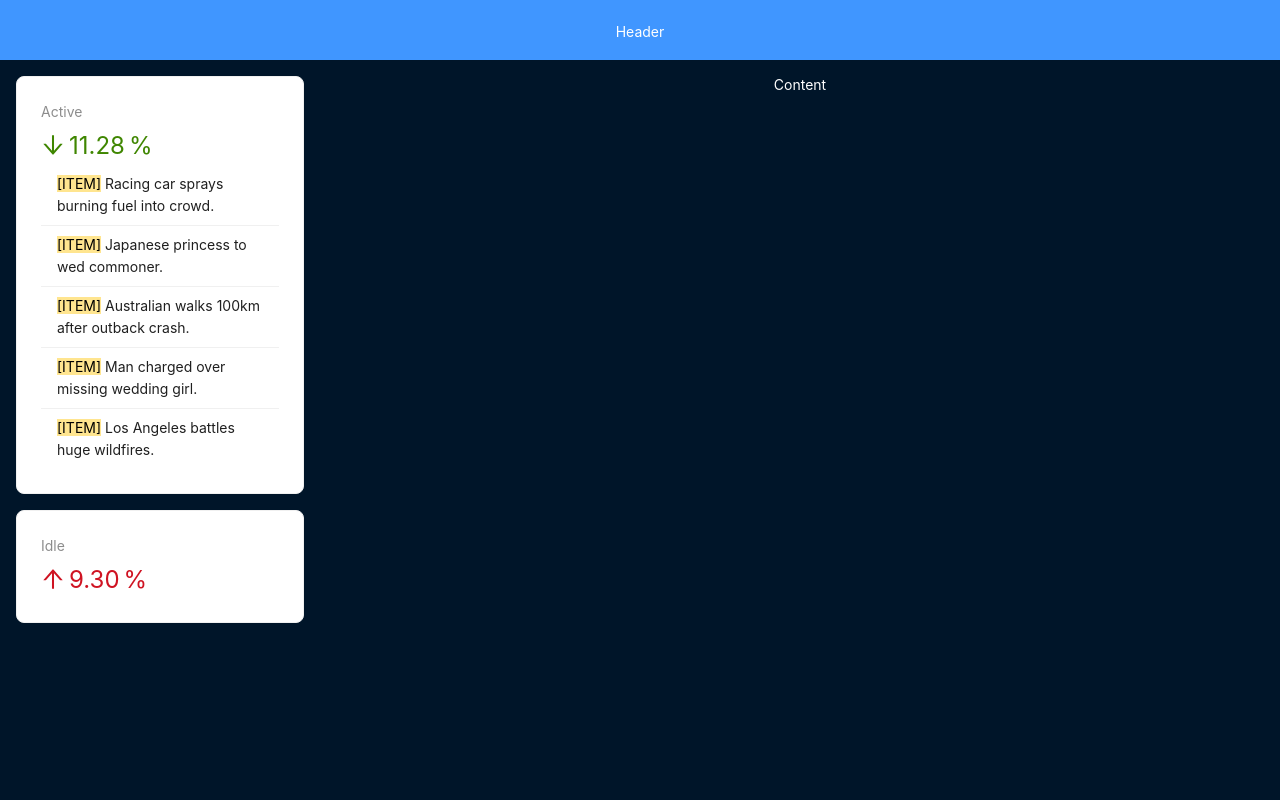
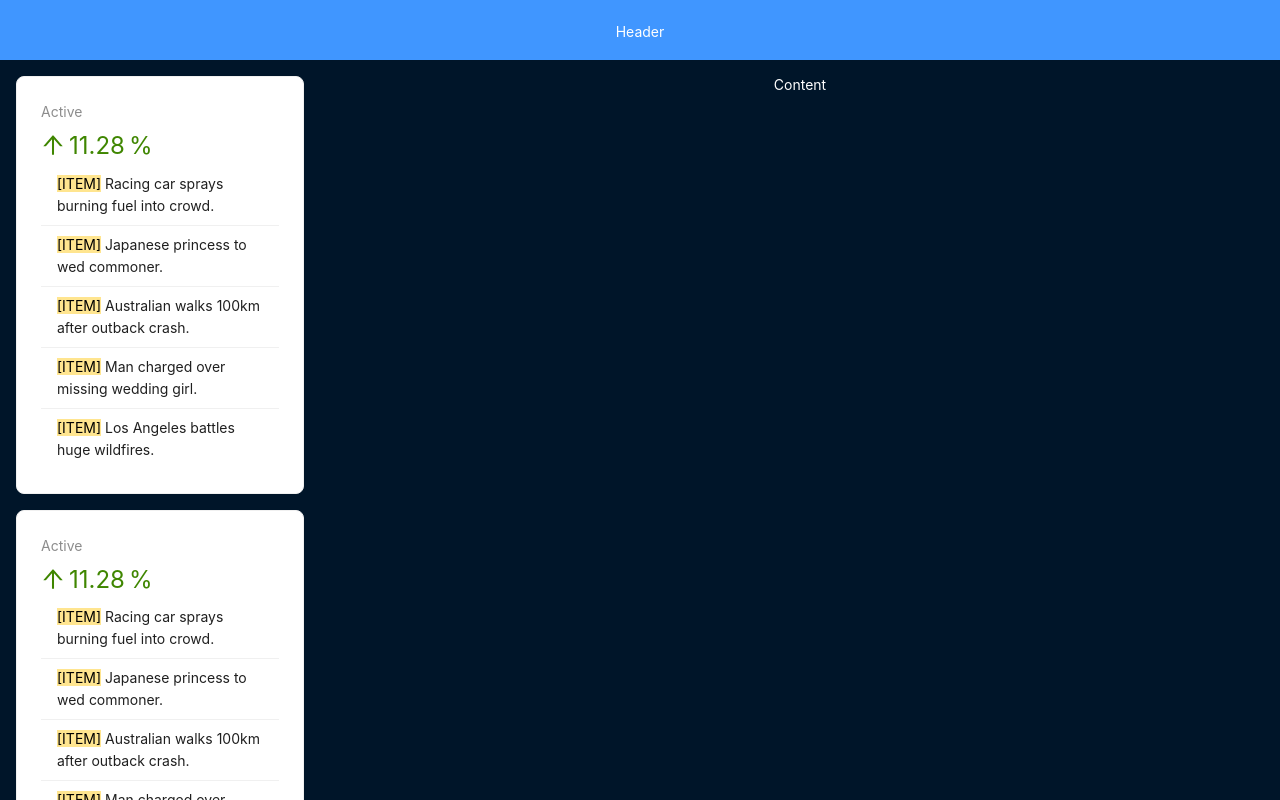
Before and after one commit to Rics69/cryptoapp, a React (Vite) app: page / in a window 1280 px wide. Shown: the top 800 px of the page. Built offline with nearby package versions, Linux system fonts and the light colour scheme.

Commit message:
feat: add assets card

```diff
--- a/src/components/layout/AppSider.tsx
+++ b/src/components/layout/AppSider.tsx
@@ -88,12 +88,13 @@ const AppSider: React.FC = () => {
 
     return (
         <Layout.Sider width="25%" style={siderStyle}>
-            <Card style={{marginBottom: '1rem'}}>
+            {assets.map(asset => (
+                <Card key={asset.id} style={{marginBottom: '1rem'}}>
                     <Statistic title="Active"
                                value={11.28}
                                precision={2}
                                valueStyle={{color: '#3f8600'}}
-                           prefix={<ArrowDownOutlined/>}
+                               prefix={<ArrowUpOutlined/>}
                                suffix="%"/>
                     <List
                         size='small'
@@ -105,16 +106,17 @@ const AppSider: React.FC = () => {
                         )}
                     />
                 </Card>
-            <Card>
-                <Statistic
-                    title="Idle"
-                    value={9.3}
-                    precision={2}
-                    valueStyle={{color: '#cf1322'}}
-                    prefix={<ArrowUpOutlined/>}
-                    suffix="%"
-                />
-            </Card>
+            ))}
+            {/*<Card>*/}
+            {/*    <Statistic*/}
+            {/*        title="Idle"*/}
+            {/*        value={9.3}*/}
+            {/*        precision={2}*/}
+            {/*        valueStyle={{color: '#cf1322'}}*/}
+            {/*        prefix={<ArrowDownOutlined/>}*/}
+            {/*        suffix="%"*/}
+            {/*    />*/}
+            {/*</Card>*/}
         </Layout.Sider>
     )
 }
```
Lines whose indentation alone changed are shown as unchanged.
